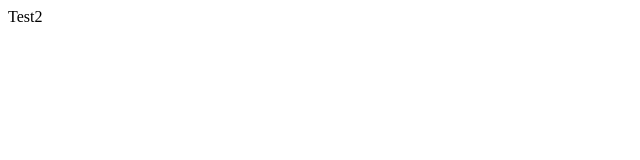
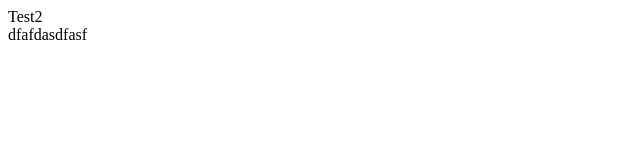
Before and after one commit to wendylw/test-sync-old, a plain HTML site: page Keeping-Folder/index2.html in a window 1280 px wide. Shown: the full height of the page, 0-640 px from the left. Drawn offline with Linux system fonts and the light colour scheme.

Commit message:
Update some commit

```diff
--- a/Keeping-Folder/index2.html
+++ b/Keeping-Folder/index2.html
@@ -7,5 +7,6 @@
 </head>
 <body>
   Test2
+  <div>dfafdasdfasf</div>
 </body>
 </html>
```
